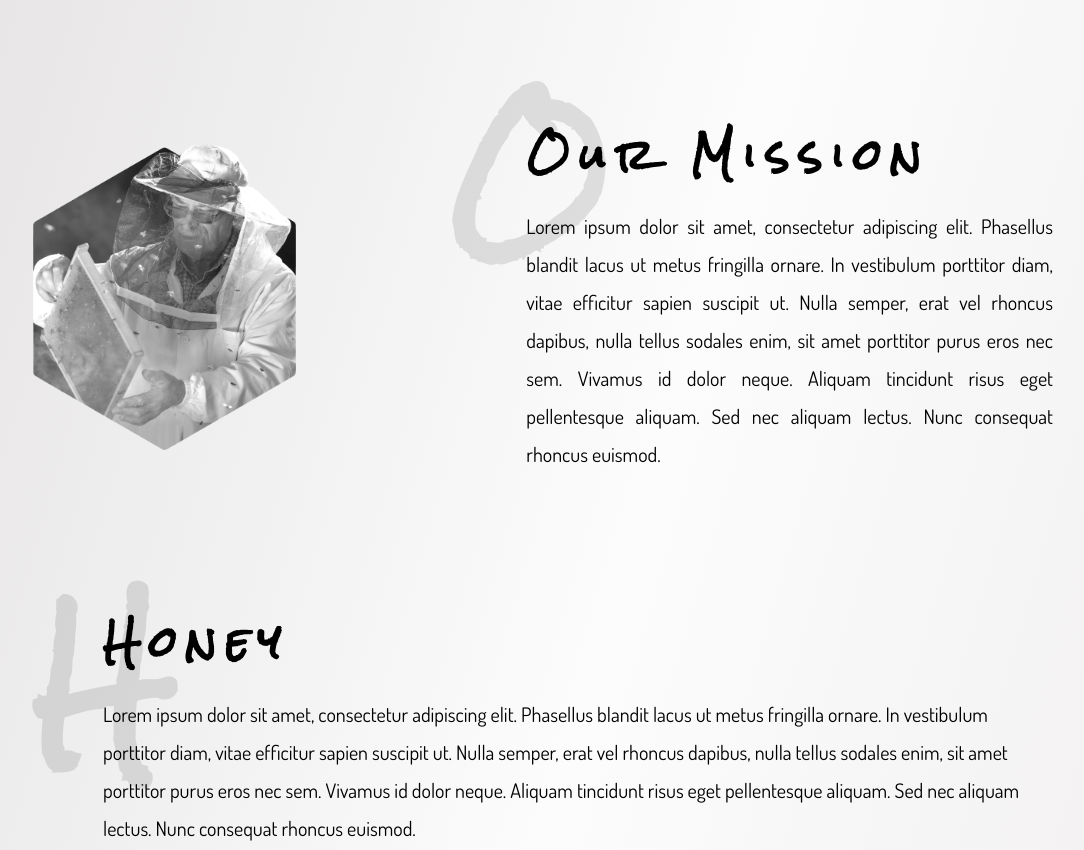
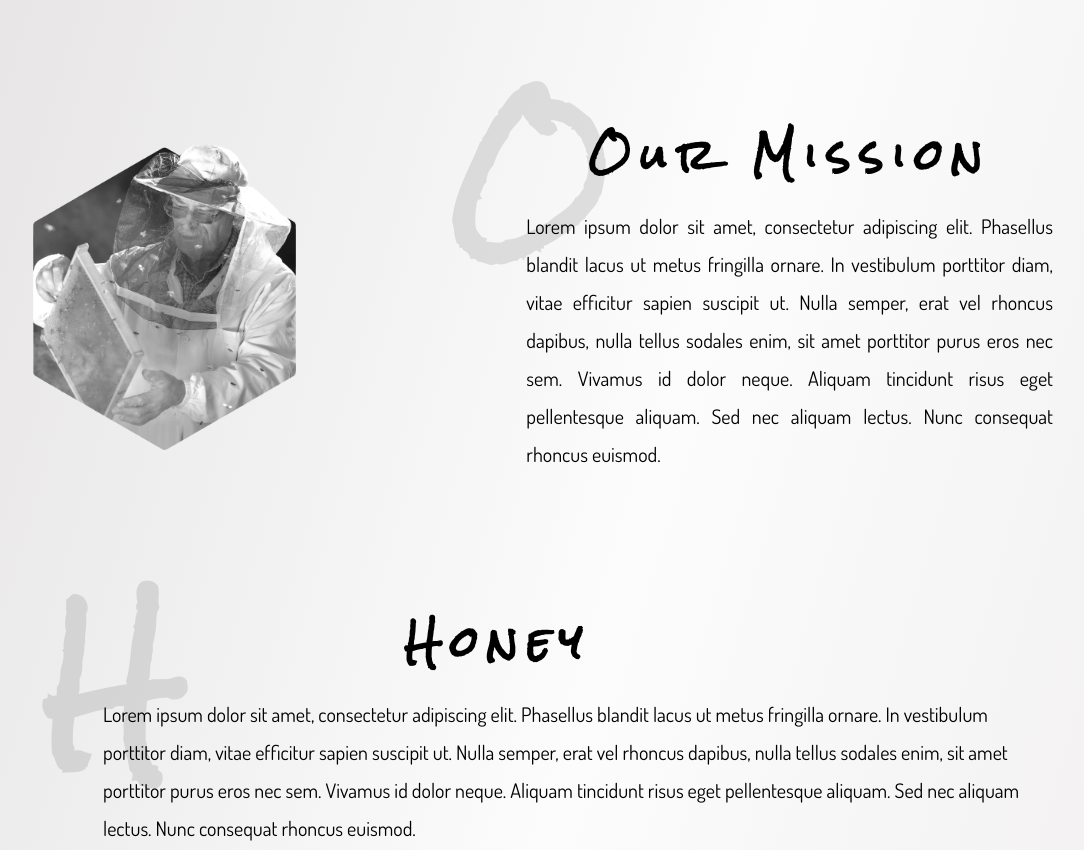
Before and after one commit to bstolarski/hey-hooney, a website: page index.html in a window 1280 px wide. Shown: the part 1360-2210 px from the top of the page, without its empty margins (97-1181 px from the left). Drawn offline with nearby package versions, Linux system fonts and the light colour scheme; no server answers.

Commit message:
Fix Mobile View

```diff
--- a/assets/css/styles.css
+++ b/assets/css/styles.css
@@ -205,6 +205,7 @@ font-size: 10px;
     line-height: 3.8rem;
     letter-spacing: 1rem;
     position: relative;
+    text-align: center;
   }
 
   .aboutus__title::before{
@@ -212,7 +213,7 @@ font-size: 10px;
     font-size: 15rem;
     opacity: 10%;
     position: absolute;
-    left: -8rem;
+    left: 2rem;
     top: 3rem;
   }
 
@@ -242,6 +243,7 @@ font-size: 10px;
   letter-spacing: 1rem;
   margin-top: 0;
   position: relative;
+  text-align: center;
 }
 
 .store__title::before{
@@ -250,7 +252,7 @@ font-size: 10px;
   opacity: 10%;
   position: absolute;
   top: 4rem;
-  left: -7rem;
+  left: 2rem;
 }
 
 .store__description{
@@ -372,6 +374,7 @@ font-size: 10px;
   letter-spacing: 1rem;
   margin-top: 0;
   position: relative;
+  text-align: center;
 }
 
 .contact__title::before{
@@ -380,7 +383,7 @@ font-size: 10px;
   opacity: 10%;
   position: absolute;
   top: 4rem;
-  left: -7rem;
+  left: 2rem;
 }
 
 .contact__data{
@@ -639,6 +642,18 @@ textarea:hover{
       justify-self: center;
     }
 
+    .aboutus__title,
+    .store__title,
+    .contact__title{
+      text-align: none;
+    }
+
+    .aboutus__title::before,
+    .store__title,::before,
+    .contact__title::before{
+      left: -8rem;
+    }
+
     .store__container{
       grid-template-columns: 1fr 3fr;
       margin-bottom: var(--mb-7)
```
